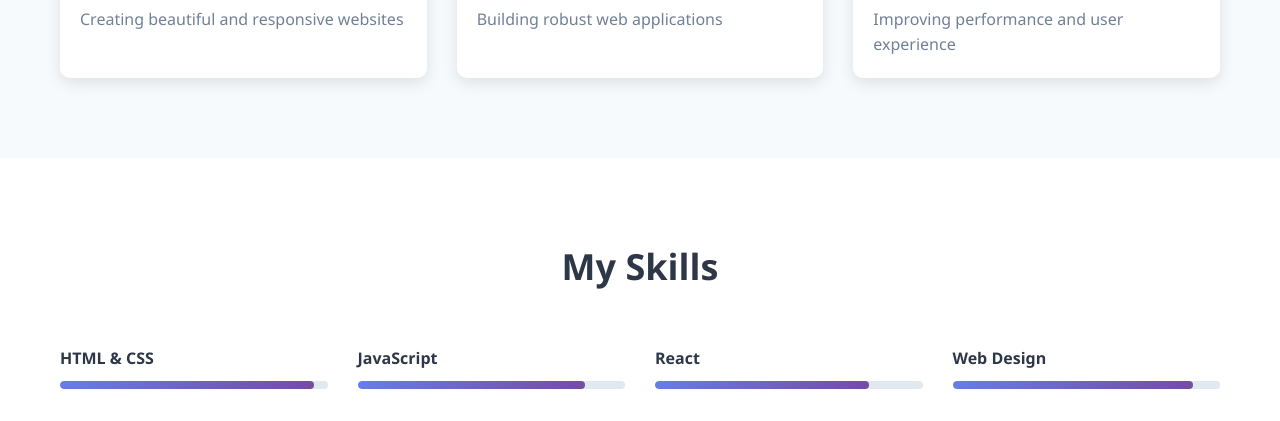
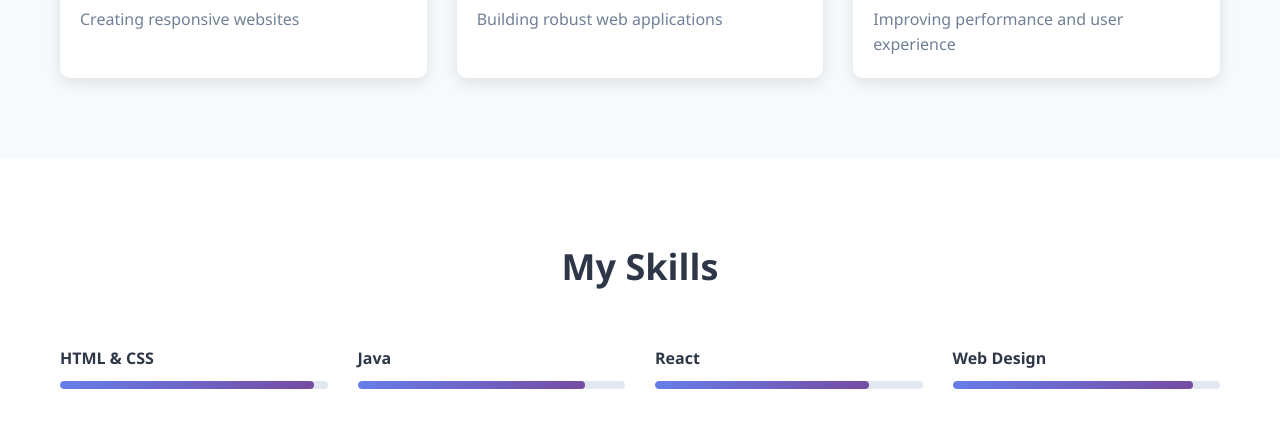
Before and after one commit to Kanishka780/devops_demo, a plain HTML site: page index.html in a window 1280 px wide. Shown: the part 1032-1453 px from the top of the page. Drawn offline with Linux system fonts and the light colour scheme.

Commit message:
Second commit, changes done in index file

```diff
--- a/index.html
+++ b/index.html
@@ -43,7 +43,7 @@
                 <div class="project-card">
                     <div class="project-image" style="background: linear-gradient(135deg, #667eea 0%, #764ba2 100%);"></div>
                     <h3>Web Design</h3>
-                    <p>Creating beautiful and responsive websites</p>
+                    <p>Creating responsive websites</p>
                 </div>
                 <div class="project-card">
                     <div class="project-image" style="background: linear-gradient(135deg, #f093fb 0%, #f5576c 100%);"></div>
@@ -71,7 +71,7 @@
                     </div>
                 </div>
                 <div class="skill-item">
-                    <h4>JavaScript</h4>
+                    <h4>Java</h4>
                     <div class="progress-bar">
                         <div class="progress" style="width: 85%;"></div>
                     </div>
```
